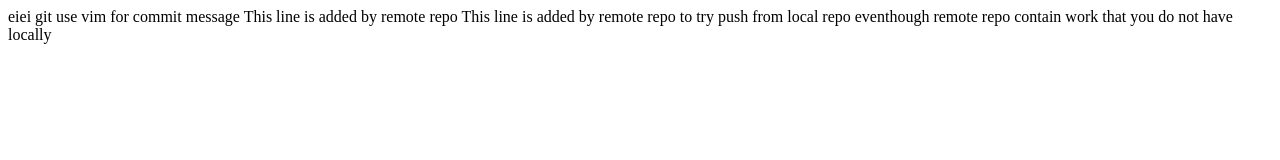
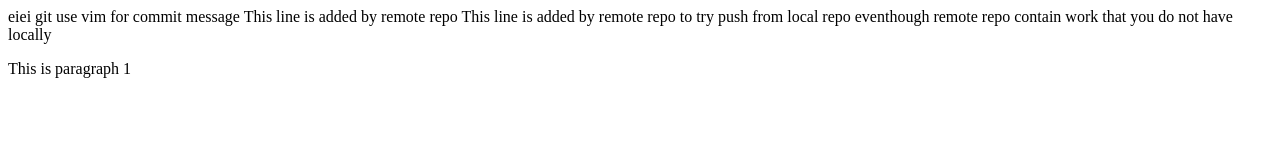
Before and after one commit to RonakornST/Practice, a plain HTML site: page git_practice/index.html in a window 1280 px wide. Drawn offline with Linux system fonts and the light colour scheme.

Commit message:
changed in feature1 branch

```diff
--- a/git_practice/index.html
+++ b/git_practice/index.html
@@ -5,3 +5,4 @@
 <!-- <html>added this to make  it different from remote repo<html/> -->
 
 <html> This line is added by remote repo to try push from local repo eventhough remote repo contain work that you do not have locally</html>
+<P> This is paragraph 1</P>
```
